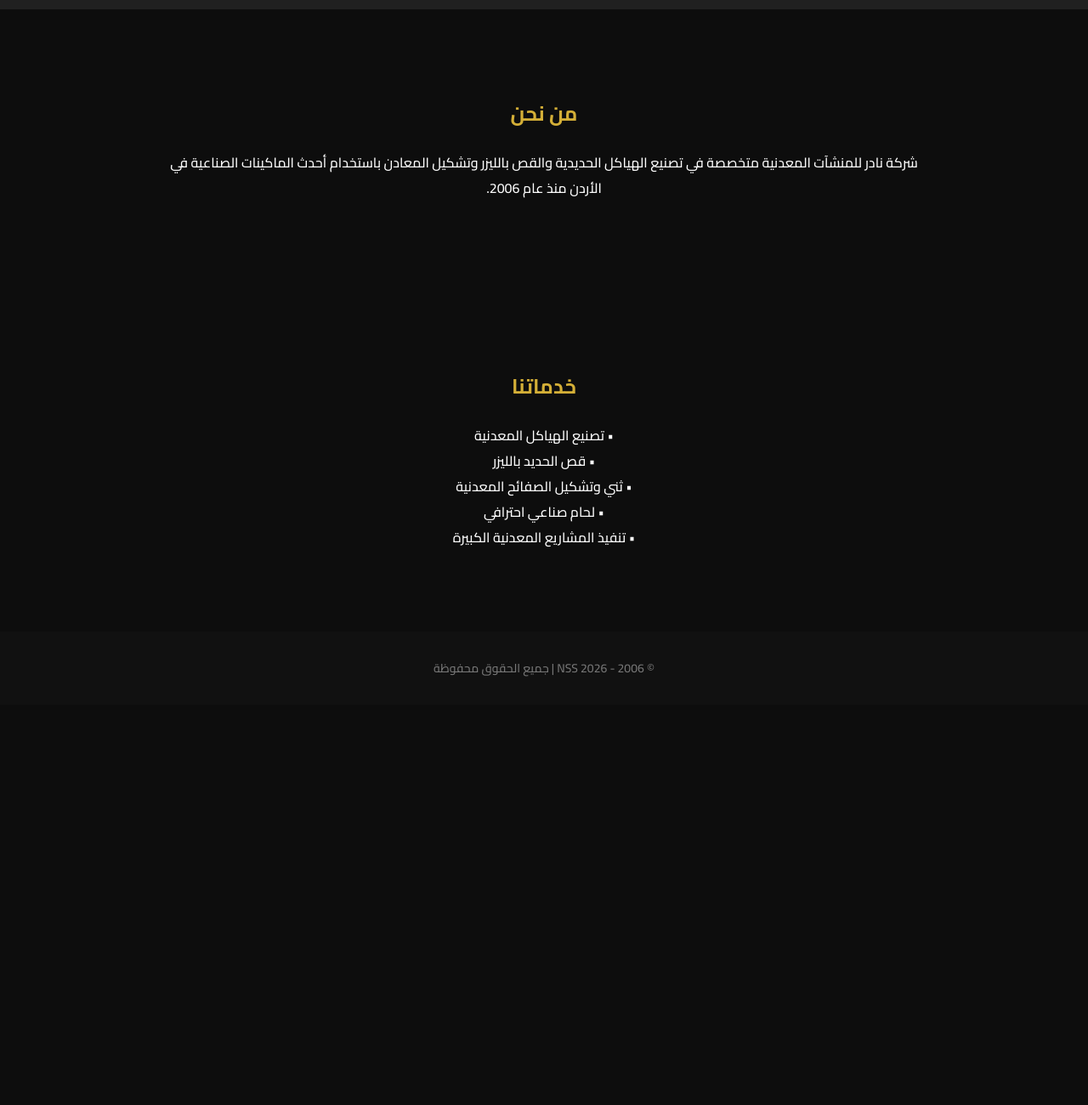
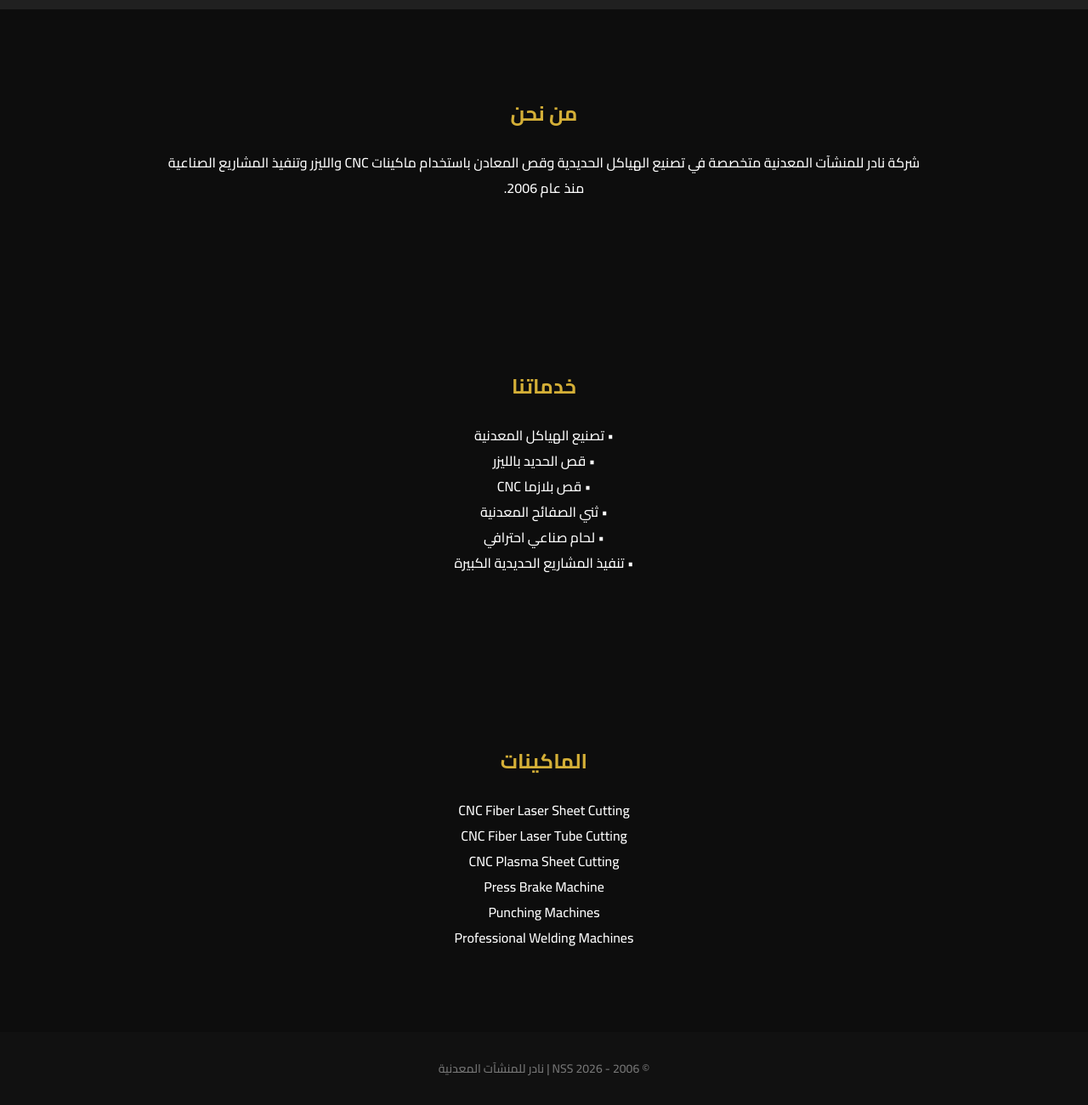
Before and after one commit to nasersulieman/NSS-website, a plain HTML site: page ar/index.html in a window 1280 px wide. Shown: the part 789-2089 px from the top of the page at 85% size. Before the commit the page ends 1618 px from the top, so only its background shows below. Drawn offline with Linux system fonts and the light colour scheme; grey boxes are pictures that could not be loaded.

Commit message:
Update index.html

```diff
--- a/ar/index.html
+++ b/ar/index.html
@@ -1,8 +1,6 @@
 <!DOCTYPE html>
 <html lang="ar" dir="rtl">
-
 <head>
-
 <meta charset="UTF-8">
 <meta name="viewport" content="width=device-width, initial-scale=1.0">
 
@@ -33,18 +31,18 @@ background-position:center;
 }
 
 .logo img{
-width:130px;
+width:140px;
 }
 
 .title{
-font-size:50px;
-letter-spacing:2px;
+font-size:45px;
 margin-top:20px;
 }
 
 .subtitle{
 font-size:22px;
 margin-top:10px;
+letter-spacing:2px;
 color:#d4af37;
 }
 
@@ -98,7 +96,7 @@ font-size:14px;
 </div>
 
 <div class="subtitle">
-تصنيع الحديد والقص بالليزر
+تصنيع الهياكل الحديدية والقص بالليزر
 </div>
 
 <a href="https://wa.me/962798769770" class="button">
@@ -114,8 +112,8 @@ font-size:14px;
 <p>
 
 شركة نادر للمنشآت المعدنية متخصصة في تصنيع الهياكل الحديدية
-والقص بالليزر وتشكيل المعادن باستخدام أحدث الماكينات الصناعية
-في الأردن منذ عام 2006.
+وقص المعادن باستخدام ماكينات CNC والليزر
+وتنفيذ المشاريع الصناعية منذ عام 2006.
 
 </p>
 
@@ -131,11 +129,35 @@ font-size:14px;
 <br>
 • قص الحديد بالليزر
 <br>
-• ثني وتشكيل الصفائح المعدنية
+• قص بلازما CNC
+<br>
+• ثني الصفائح المعدنية
 <br>
 • لحام صناعي احترافي
 <br>
-• تنفيذ المشاريع المعدنية الكبيرة
+• تنفيذ المشاريع الحديدية الكبيرة
+
+</p>
+
+</div>
+
+<div class="section">
+
+<h2>الماكينات</h2>
+
+<p>
+
+CNC Fiber Laser Sheet Cutting
+<br>
+CNC Fiber Laser Tube Cutting
+<br>
+CNC Plasma Sheet Cutting
+<br>
+Press Brake Machine
+<br>
+Punching Machines
+<br>
+Professional Welding Machines
 
 </p>
 
@@ -143,10 +165,10 @@ font-size:14px;
 
 <div class="footer">
 
-© 2006 - 2026 NSS | جميع الحقوق محفوظة
+© 2006 - 2026
+NSS | نادر للمنشآت المعدنية
 
 </div>
 
 </body>
-
 </html>
```
